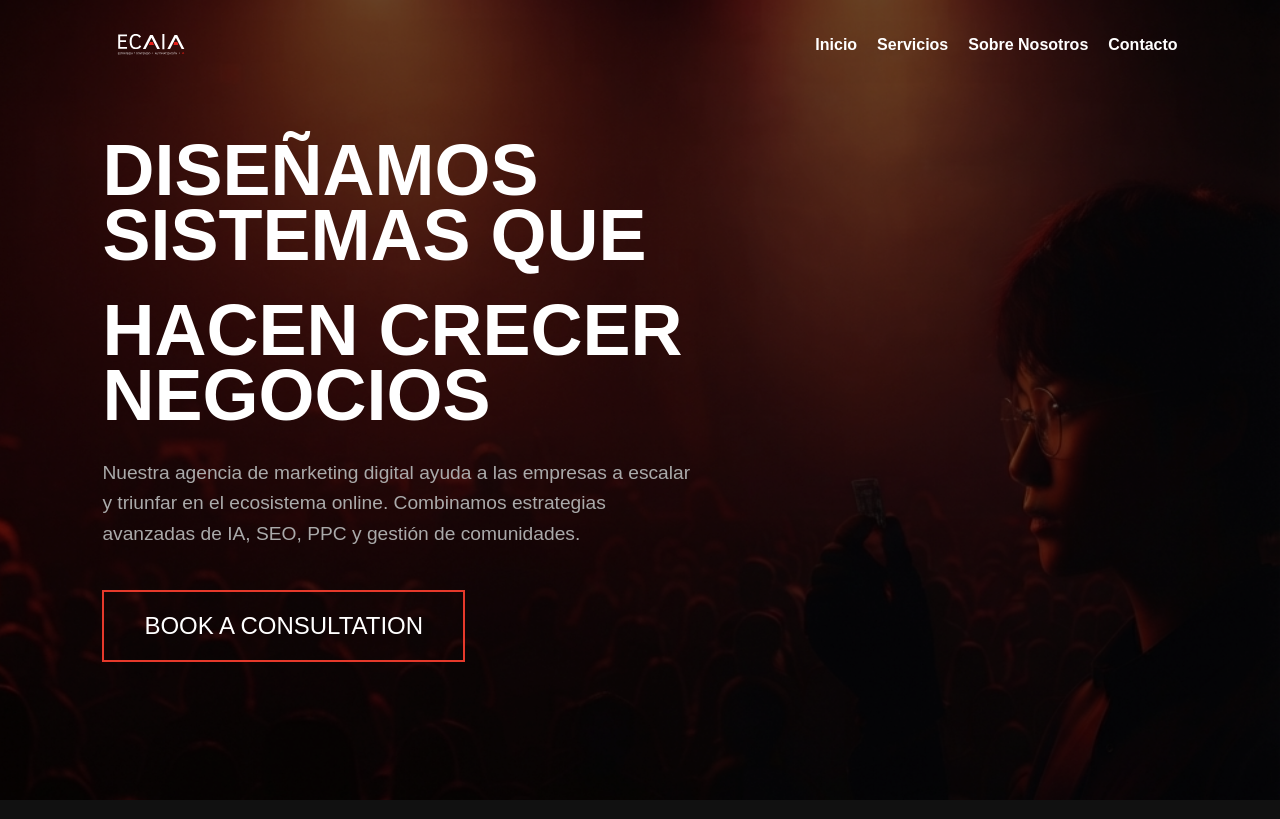
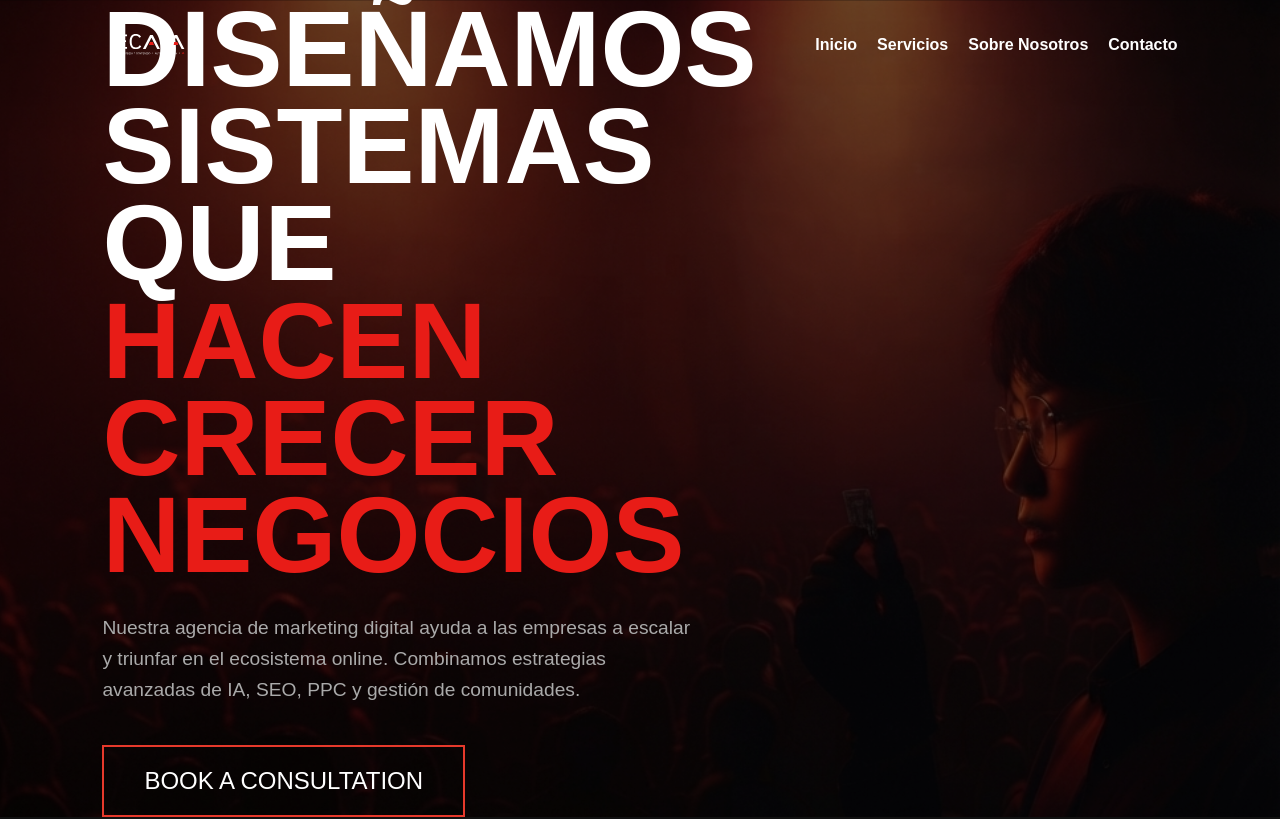
Before and after one commit to zLucky090802/marketing-page, an Angular app: page / in a window 1280 px wide. Shown: the top 819 px of the page. Built offline with nearby package versions, Linux system fonts and the light colour scheme.

Commit message:
Update hero.component.html

```diff
--- a/src/app/features/landing/components/hero/hero.component.html
+++ b/src/app/features/landing/components/hero/hero.component.html
@@ -4,12 +4,15 @@
 
   <div class="container">
     <div class="hero-content">
-      <h1 class="pixel-font">
+      <div class='pixel-font'>
+        <h1>
         DISEÑAMOS SISTEMAS QUE
-      </h1>
-      <h1 class="pixel-font" id='red-title'>
-        HACEN CRECER NEGOCIOS
-      </h1>
+        </h1>
+        <h1 id='red-title'>
+          HACEN CRECER NEGOCIOS
+        </h1>
+      </div>
+
 
       <p class="hero-subtitle">
         Nuestra agencia de marketing digital ayuda a las empresas a escalar y triunfar en el ecosistema online.
```
